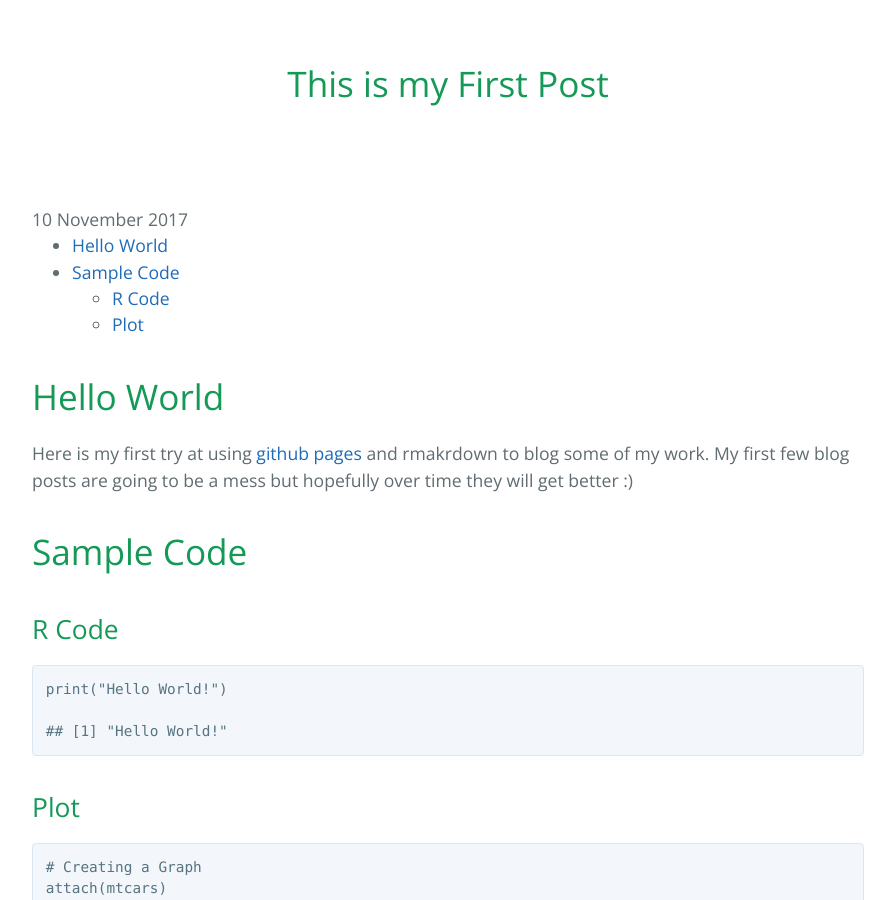
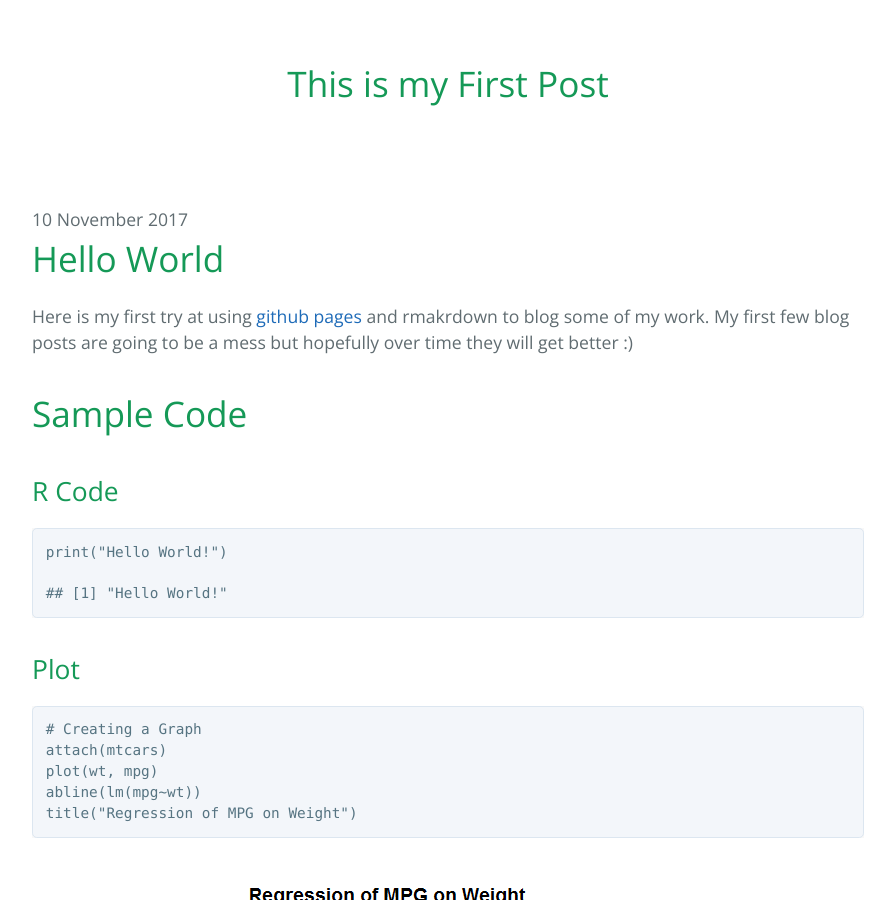
Before and after one commit to liamcorr/liamcorr.github.io, a Jekyll site: the page built from _posts/2017-11-10-first_post.md, in a window 1280 px wide and 900 px high, scrolled down 325 px. Shown: the whole window, without its empty margins (192-1087 px from the left). Built offline with Jekyll 4.4.1, drawn with Linux system fonts in a browser that asks for light colours; comment, search, counter and statistics services are not loaded; the repository's description, which GitHub fills in, is left out.

Commit message:
edit hello world post

```diff
--- a/_posts/2017-11-10-first_post.md
+++ b/_posts/2017-11-10-first_post.md
@@ -6,12 +6,6 @@ date: 2017-11-10
 categories: rblog
 tags: R
 ---
-
-
--   [Hello World](#hello-world)
--   [Sample Code](#sample-code)
-    -   [R Code](#r-code)
-    -   [Plot](#plot)
 
 
 Hello World
```
